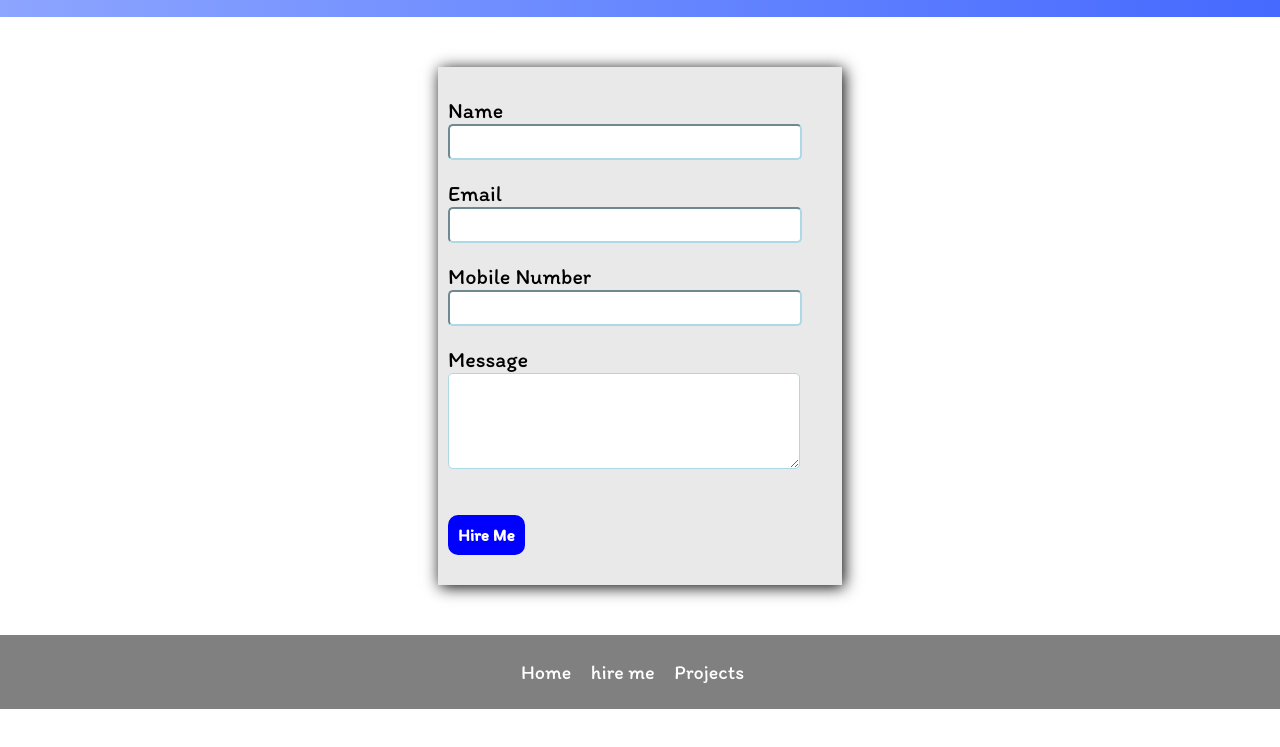
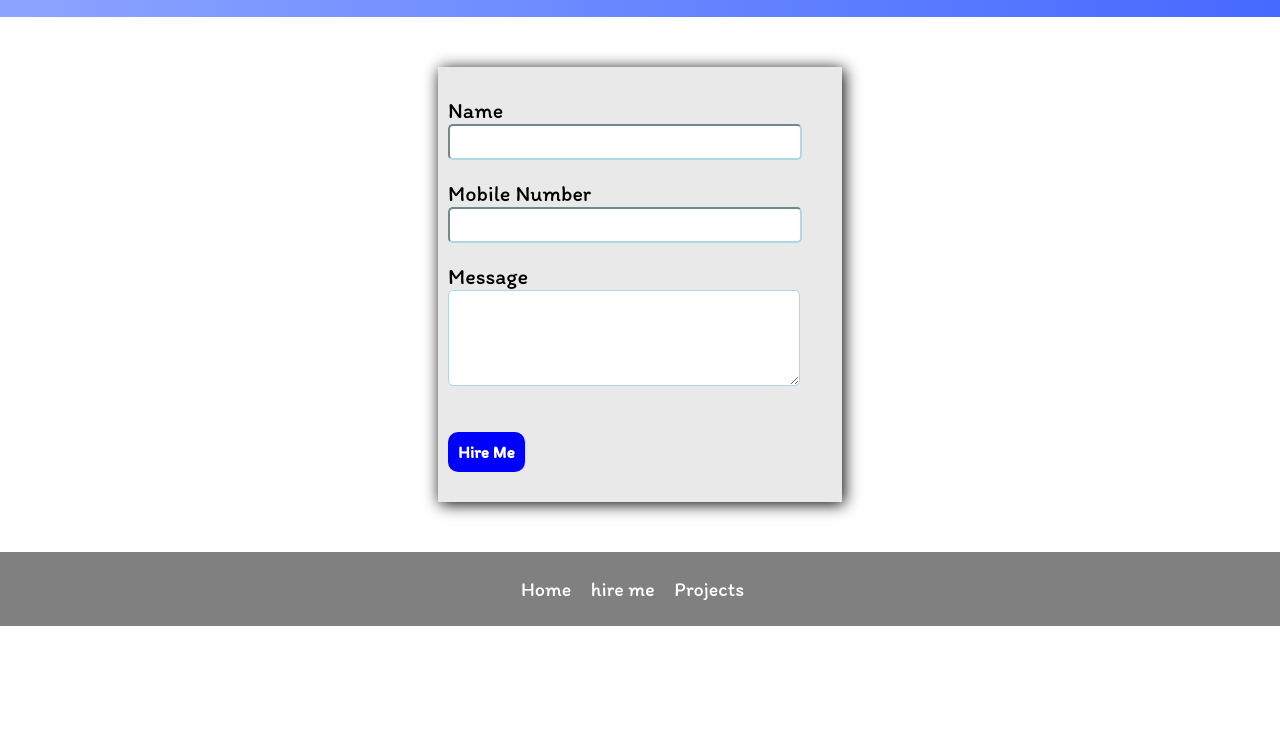
Before and after one commit to CharlesAyomike/charles-ayomike.github.io, a plain HTML site: page hireme.html in a window 1280 px wide. Shown: the part 53-800 px from the top of the page. Drawn offline with Linux system fonts and the light colour scheme.

Commit message:
Update hireme.html

```diff
--- a/hireme.html
+++ b/hireme.html
@@ -155,18 +155,10 @@
 
 	<div class=login>
 
-        <form action="mailto:webdev996@gmail.com" enctype="text/plain">
+
             <div class="form">
                 <label>
                     Name
-                    <div>
-                        <input class="inp" type="text" required>
-                    </div>
-                </label>
-            </div>
-            <div class="form">
-                <label>
-                    Email
                     <div>
                         <input class="inp" type="text" required>
                     </div>
@@ -190,8 +182,8 @@
                 </label>
             </div>
 
-            <input class="form btn" type="submit" required value="Hire Me">
-        </form>
+            <button onclick="send()" class="form btn" >Hire Me</button>
+
 
 
 	</div>
@@ -203,6 +195,21 @@
                 </div>
             <!-- <div class="social-icons"><a href="#"><i class="icon ion-social-facebook"></i></a><a href="#"><i class="icon ion-social-instagram-outline"></i></a><a href="#"><i class="icon ion-social-twitter"></i></a></div>-->
     </footer>
+<script>
 
+    function send(){
+        var name = document.querySelector('#name').value;
+        var number = document.querySelector('#number').value;
+        var message = document.querySelector('#message').value;
+
+        if(name == '' || number=='' || email=='' || message==''){
+                alert('you left an input blank')
+        }else{
+            window.open('https://wa.me/+2349025980625?text=Hi there, i am '+ name +', '+ message +', this is my number ' +number)
+        }
+
+    }
+
+</script>
 </body>
 </html>
```
